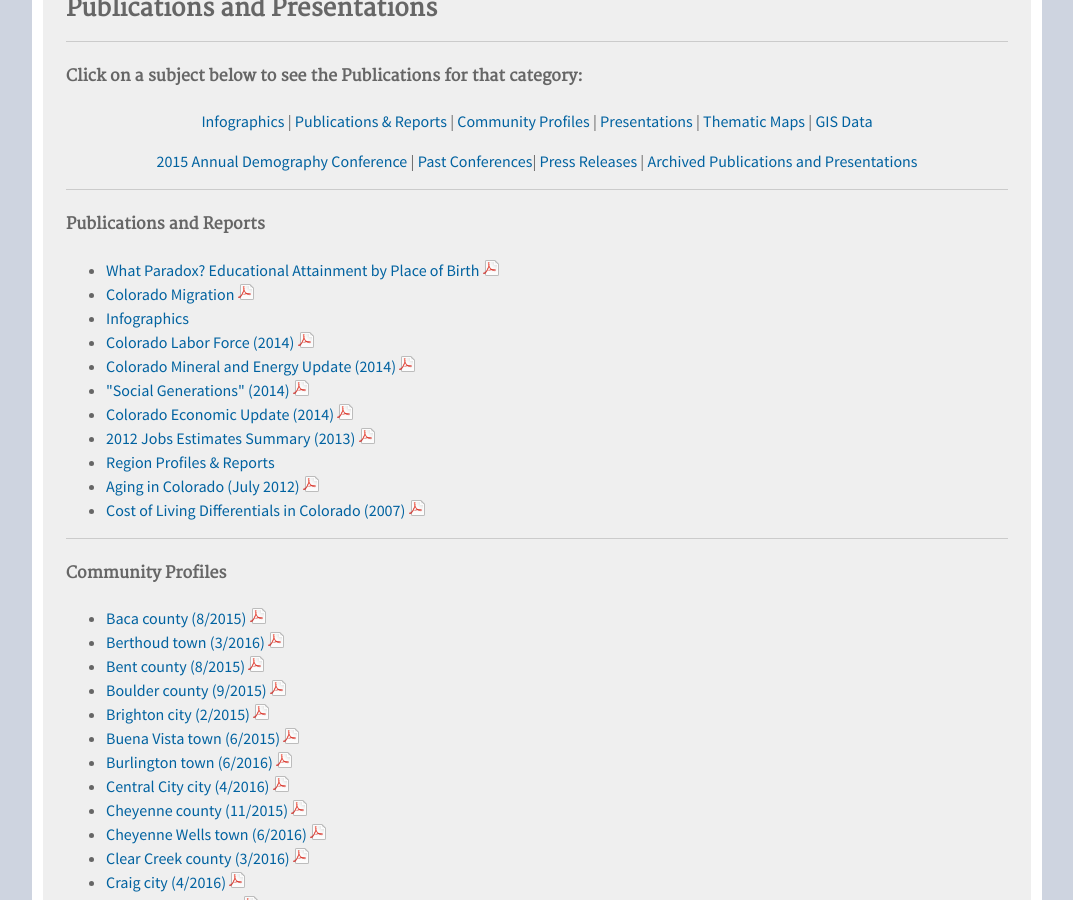
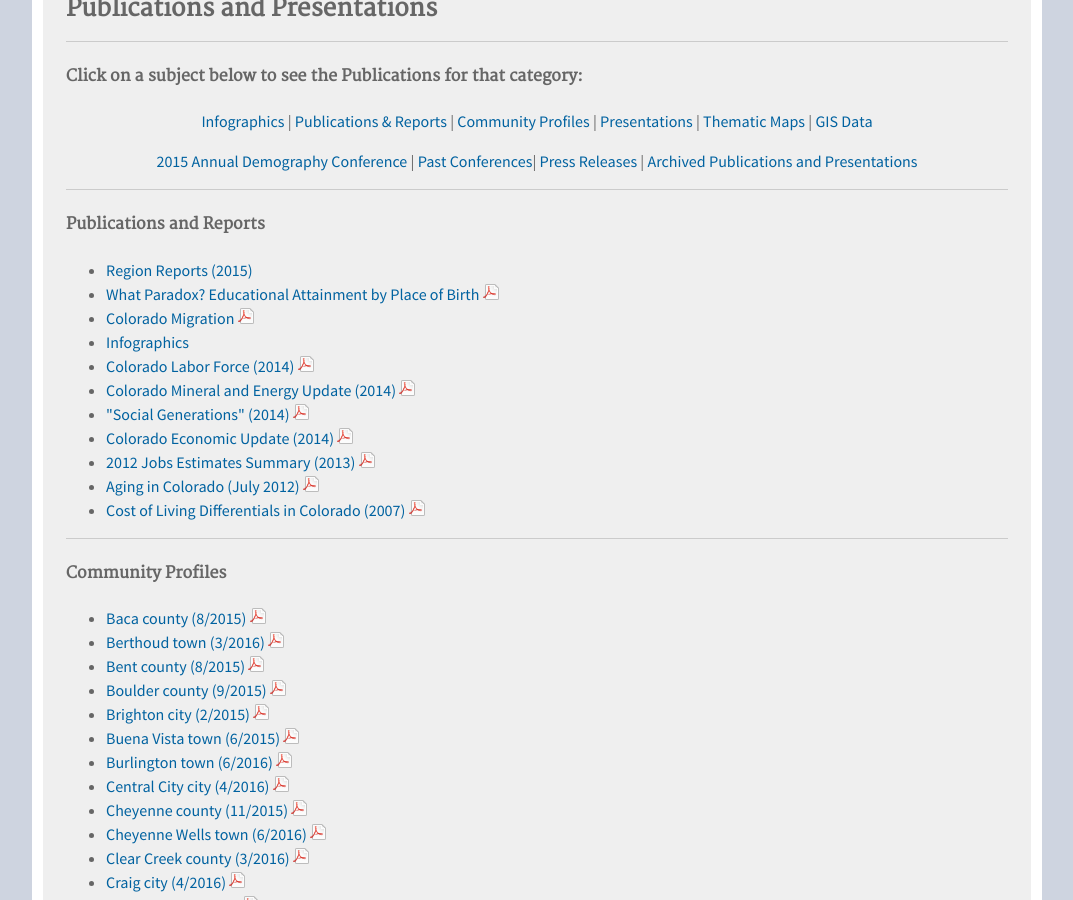
Before and after one commit to TBleess/Website_New, a Jekyll site: the page built from pages/9_Not_in_Menu/publications-and-presentations.md, in a window 1280 px wide and 900 px high, scrolled down 363 px. Shown: the whole window, without its empty margins (103-1176 px from the left). Built offline with Jekyll 4.4.1, drawn with Linux system fonts in a browser that asks for light colours.

Commit message:
Updated publications-and-presentations.md

```diff
--- a/pages/9_Not_in_Menu/publications-and-presentations.md
+++ b/pages/9_Not_in_Menu/publications-and-presentations.md
@@ -28,6 +28,7 @@ published: true
 
 #### Publications and Reports
 
+- [Region Reports (2015)](/demography/region-reports-2014/)
 - [What Paradox? Educational Attainment by Place of Birth ![pdf](/images/page_white_acrobat.png 'download pdf file')](https://drive.google.com/uc?export=download&id=0B2oqdPZKJqK7RDloZG45V2JmNmc)
 - [Colorado Migration ![pdf](/images/page_white_acrobat.png 'download pdf file')](https://drive.google.com/uc?export=download&id=0B2oqdPZKJqK7TVRiYlI5RnR0Tms)
 - [Infographics](/demography/infographics#infographics)
@@ -36,7 +37,6 @@ published: true
 - [\"Social Generations\" (2014) ![pdf](/images/page_white_acrobat.png 'download pdf file')](https://drive.google.com/uc?export=download&id=0B2oqdPZKJqK7dU9uVzdzaE84c0k)
 - [Colorado Economic Update (2014) ![pdf](/images/page_white_acrobat.png 'download pdf file')](https://drive.google.com/uc?export=download&id=0B2oqdPZKJqK7X2ttZkplOTRRczQ)
 - [2012 Jobs Estimates Summary  (2013) ![pdf](/images/page_white_acrobat.png 'download pdf file')](https://drive.google.com/uc?export=download&id=0B2oqdPZKJqK7MEVncWlCVmNEVE0)
-- [Region Profiles & Reports](/demography/region-reports-2014/)
 - [Aging in Colorado (July 2012) ![pdf](/images/page_white_acrobat.png 'download pdf file')](https://drive.google.com/uc?export=download&id=0B2oqdPZKJqK7NnhnQnVhWHdJV1E)
 - [Cost of Living Differentials in Colorado (2007) ![pdf](/images/page_white_acrobat.png 'download pdf file')](https://drive.google.com/uc?export=download&id=0B2oqdPZKJqK7NE1XNDVrN2tBelE)
 
```
